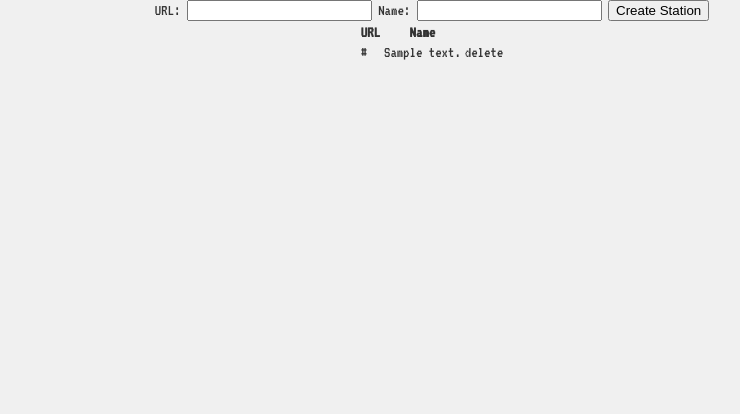
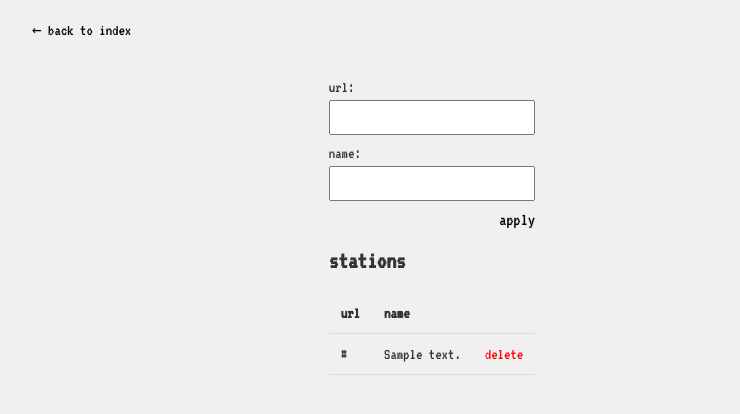
Before and after one commit to santerj/piirakka, a Flask app: template piirakka/templates/stations.html in a window 1280 px wide. Shown: the top 414 px of the page, without its empty margins (208-948 px from the left). Run offline with Flask 3, Linux system fonts and the light colour scheme; the template is opened without the code that fills it: most values are stand-ins (such as "Sample title", 1, 10 or a date in 2020); parts of the project's set-up code (start-up, migrations or seed data) failed here and were passed over.

Commit message:
added styles to station page

```diff
--- /dev/null
+++ b/piirakka/static/css/stations.css
@@ -0,0 +1,82 @@
+main {
+    max-width: 800px;
+    margin: 20px auto;
+}
+
+header {
+    max-width: 800px;
+    width: 100%;
+    margin: 20px auto;
+    text-align: left; /* Align the content to the left */
+}
+
+a {
+    color: black;
+    text-decoration: none;
+}
+
+a:hover {
+    text-decoration: underline;
+}
+
+form {
+    margin-bottom: 20px;
+}
+
+form label {
+    display: block;
+    margin-bottom: 5px;
+}
+
+form input {
+    width: 100%;
+    padding: 8px;
+    margin-bottom: 10px;
+    box-sizing: border-box;
+}
+
+form button {
+    padding: 0;
+    border: none;
+    background: none;
+    color: black;
+    cursor: pointer;
+    text-decoration: underline;
+    font-size: 18px;
+    font-family: 'VT323', monospace;
+    text-decoration: none;
+}
+
+form button:hover {
+    text-decoration: underline;
+}
+
+.button-container {
+    text-align: right;
+}
+
+
+table {
+    width: 100%;
+    border-collapse: collapse;
+    margin-top: 20px;
+}
+
+thead {
+    border-bottom: 1px solid #ddd;
+}
+
+th, td {
+    padding: 12px;
+    text-align: left;
+    border-bottom: 1px solid #ddd;
+}
+
+.delete-link {
+    color: red;
+    cursor: pointer;
+}
+
+.delete-link:hover {
+    text-decoration: underline;
+}
--- a/piirakka/templates/stations.html
+++ b/piirakka/templates/stations.html
@@ -4,29 +4,37 @@
 <head>
     <title>stations | piirakka</title>
     {% include "base/head.html" %}
-    <link rel="stylesheet" href="{{ url_for('static', filename='css/index.css') }}">
+    <link rel="stylesheet" href="{{ url_for('static', filename='css/stations.css') }}">
 </head>
 
 <body>
 
+    <header>
+        <a href="/">← back to index</a>
+    </header>
+
     <main>
         <!-- Form for creating a new station -->
         <form id="createStationForm" onsubmit="createStation(event)">
-            <label for="newStationUrl">URL:</label>
+            <label for="newStationUrl">url:</label>
             <input type="text" id="newStationUrl" name="url" required>
 
-            <label for="newStationName">Name:</label>
+            <label for="newStationName">name:</label>
             <input type="text" id="newStationName" name="name" required>
 
-            <button type="submit">Create Station</button>
+            <div class="button-container">
+                <button type="submit">apply</button>
+            </div>
         </form>
+
+        <h2>stations</h2>
 
         <!-- Table for displaying stations -->
         <table>
             <thead>
                 <tr>
-                    <th>URL</th>
-                    <th>Name</th>
+                    <th>url</th>
+                    <th>name</th>
                     <th></th> <!-- Empty column for buttons -->
                 </tr>
             </thead>
```
